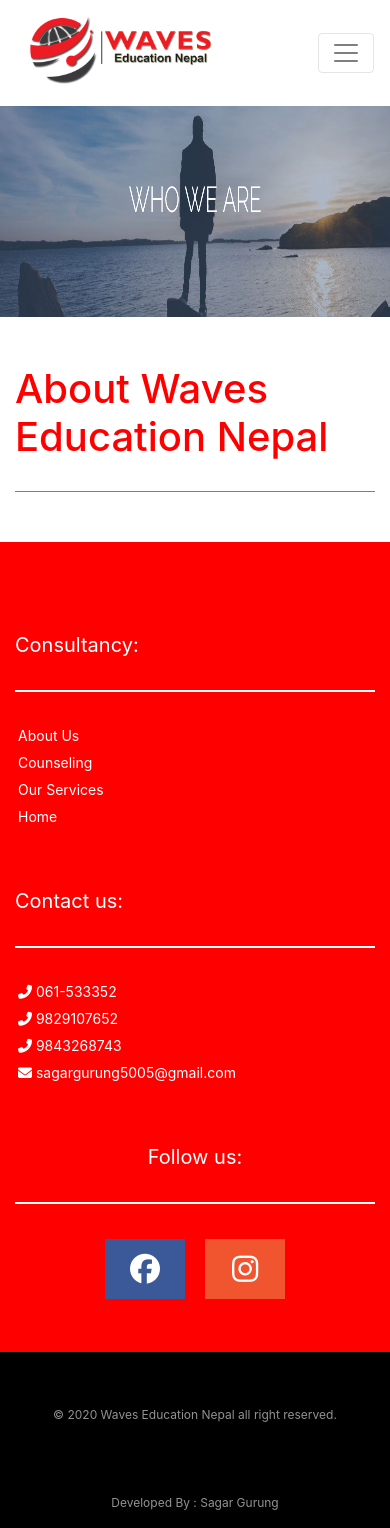
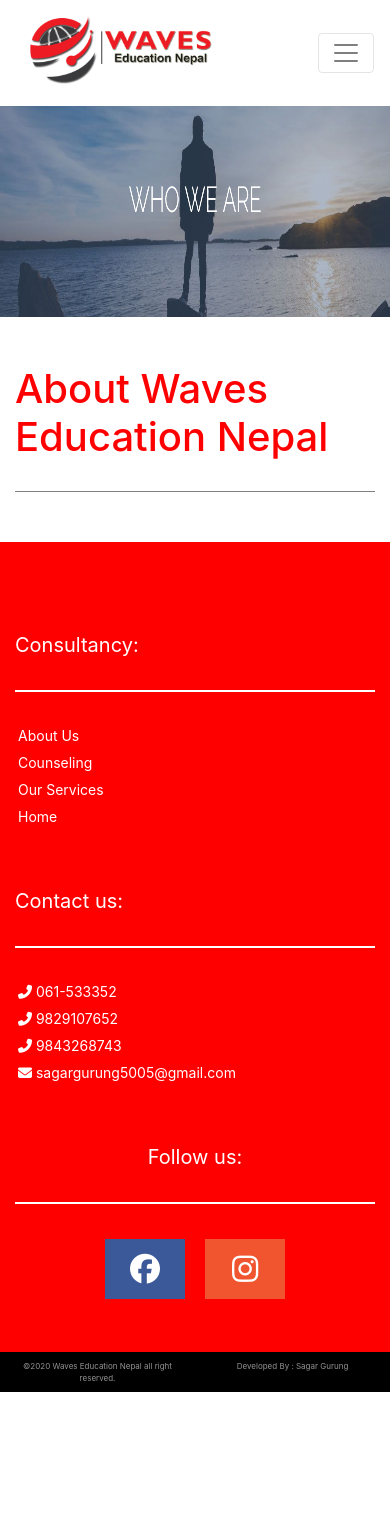
Before and after one commit to SagarGi/wavesedunep, a React (Create React App) app: page /about in a window 390 px wide. After the commit the page ends 1392 px from the top, so only its background shows below. Built offline with nearby package versions, Linux system fonts and the light colour scheme.

Commit message:
responsive using bootstrap

```diff
--- a/src/App.js
+++ b/src/App.js
@@ -27,8 +27,6 @@ class App extends Component
               <Route exact path = "/about" component = {AboutPage}></Route>
               <Route exact path = "/contact" component = {ContactPage}></Route>
               <Route exact path = "/services" component = {Servicespage}></Route>
-
-
               </Switch>
             </div>
           )
--- /dev/null
+++ b/src/Home.css
@@ -0,0 +1,12 @@
+.main
+{
+    display: flex;
+    flex-direction: column;
+    min-height: 100vh;
+
+}
+
+.wrapper
+{
+    flex: 1;
+}
--- a/src/Home.js
+++ b/src/Home.js
@@ -1,24 +1,26 @@
 import React, { Component } from 'react'
-import {Link} from 'react-router-dom'
 import Secondfooter from './Secondfooter.js'
 import Carousel from './Carousel.js';
 import About from './About.js'
 import Services from './Services.js'
 import Footer from './footer.js'
 import Ourteam from './ourteam.js'
+import './Home.css'
 
 class Home extends Component
 {
     render()
     {
         return(
-            <div>
+            <div className = "main">
+                <div className = "wrapper">
                 <Carousel />
                 <About />
                 <Services />
                 <Ourteam />
                 <Secondfooter />
                 <Footer />
+                </div>
             </div>
         )
     }
--- a/src/Navbar.js
+++ b/src/Navbar.js
@@ -6,9 +6,6 @@ class Navbar extends Component
 {
     render()
     {
-        function refreshPage() {
-            window.location.reload(false);
-          }
 
 
         return(
--- a/src/Secondfooter.js
+++ b/src/Secondfooter.js
@@ -4,16 +4,12 @@ class Secondfooter extends Component
 {
     render()
     {
-        return(
-            <div>
-                  <div className = "second-footer">
-
+      return(
+      <div className = "second-footer">
 
       <div className = "container">
         <div className = "row pt-5 pb-5">
-
            <div className = "col-xl-3 col-lg-3 col-md-6 col-sm-6 text-white text-left">
-
             <p style = {{fontSize: "20px"}}>Consultancy:</p>
             <hr style = {{border: "0.5px solid white"}}></hr>
             <ul className = "list-unstyled">
@@ -22,11 +18,8 @@ class Secondfooter extends Component
               <li>Our Services</li>
               <li>Home</li>
             </ul>
-
           </div>
-
           <div className = "col-xl-3 col-lg-3 col-md-6 col-sm-6 text-white text-left">
-
           <p style = {{fontSize: "20px"}}>Contact us:</p>
           <hr style = {{border: "0.5px solid white"}}></hr>
             <ul className = "list-unstyled">
@@ -35,7 +28,6 @@ class Secondfooter extends Component
               <li><i className='fas fa-phone-alt'/> 9843268743</li>
               <li><i class='fas fa-envelope' /> sagargurung5005@gmail.com</li>
             </ul>
-
           </div>
 
           <div className = "col-xl-6 col-lg-6 col-md-12 col-sm-12 text-white text-center">
@@ -44,18 +36,11 @@ class Secondfooter extends Component
           <hr style = {{border: "0.5px solid white"}}></hr>
             <a href="#" class="fa fa-facebook"></a>
             <a href="#" class="fa fa-instagram"></a>
-
           </div>
-
         </div>
-
-
       </div>
 
-
-
-    </div>
-            </div>
+  </div>
         )
     }
 }
--- a/src/Services.js
+++ b/src/Services.js
@@ -45,7 +45,7 @@ class About extends Component
                       <div className = "hover-image">
                       <img className = "free-counselling" src = { require('./images/counselling.jpg')}></img>
                       </div>
-                    <div class="centered text-white"><h1>Click Here<br></br> <h3>Free Counselling</h3></h1></div>
+                    <div class="centered text-white"><p className = "register">Register For Free Counselling!!</p></div>
 
                     </a>
 
--- a/src/about.css
+++ b/src/about.css
@@ -2,7 +2,7 @@
 {
     color: rgb(255, 53, 53);
     font-size: 40px;
-    font-family: 'Slabo 27px', serif;
+
     text-align: center;
     margin-top: 60px;
 }
@@ -11,14 +11,14 @@ h2{
 
     margin: 35px;
     color: wheat;
-    font-family: 'Slabo 27px', serif;
+
 
 }
 
 .about-para
 {
     text-align: center;
-    font-family: 'Slabo 27px', serif;
+
     font-size: 18px;
     font-weight: 100;
     color: grey;
--- a/src/footer.css
+++ b/src/footer.css
@@ -1,15 +1,22 @@
 
 .main-footer
 {
-    background-color:black;
+    background-color:rgb(0, 0, 0);
     position: relative;
     bottom: 0;
-    width: 100%;
 }
 
-.copy{
-    text-align: center;
-    margin-top: 14px;
+.col{
     font-size: 12px;
     color: rgb(146, 146, 146);
+    background-color: black;
 }
+
+@media only screen and (max-width: 412px) {
+
+   .col
+   {
+    font-size: 8px;
+   }
+
+  }
--- a/src/footer.js
+++ b/src/footer.js
@@ -5,24 +5,18 @@ const Footer = () =>
 {
     return(
         <div className = "main-footer">
-            <div class = "container text-white">
+            <div class = "container bg-dark">
 
                 <div className = "row">
-
-                    <div className = "col-lg-6">
-
-                      <p className = "copy">© 2020 Waves Education Nepal all right reserved.</p>
-
+                    <div className = "col p-2 text-center">
+                      {/* <p className = "copy text-center">©2020 Waves Education Nepal all right reserved.</p> */}
+                      ©2020 Waves Education Nepal all right reserved.
                     </div>
-
-                     <div className = "col-lg-6">
-
-                      <p className = "copy">Developed By : Sagar Gurung</p>
-
+                     <div className = "col text-center p-2">
+                      {/* <p className = "copy text-center">Developed By : Sagar Gurung</p> */}
+                      Developed By : Sagar Gurung
                     </div>
-
                 </div>
-
             </div>
 
         </div>
--- a/src/ourteam.css
+++ b/src/ourteam.css
@@ -1,6 +1,6 @@
 .main-ourteam
 {
-    margin-top: 100px;
+    margin-top: 30px;
 }
 
 .ourteam-photo
--- a/src/secondfooter.css
+++ b/src/secondfooter.css
@@ -3,4 +3,5 @@
       margin-top: 50px;
       width: 100%;
       background-color: red;
+
   }
--- a/src/services.css
+++ b/src/services.css
@@ -14,7 +14,7 @@
 .free-counselling
 {
     width: 100%;
-    height: 35vh;
+    height: 40vh;
 }
 
 .hover-image:hover{
@@ -29,6 +29,11 @@
     text-align: center;
     color: white;
     margin-bottom: 30px;
+  }
+
+  .register
+  {
+    font-size: xx-large;
   }
 
   .centered {
@@ -85,3 +90,25 @@
       color: rgb(9, 255, 0);
       font-size: 14.5px;
   }
+
+  @media only screen and (max-width: 1024px) {
+
+    .free-counselling
+    {
+        height: 30vh;
+    }
+    .register
+  {
+    font-size: xx-large;
+  }
+
+
+  }
+  @media only screen and (max-width: 412px) {
+
+    .register
+    {
+      font-size: large;
+    }
+
+  }
```
